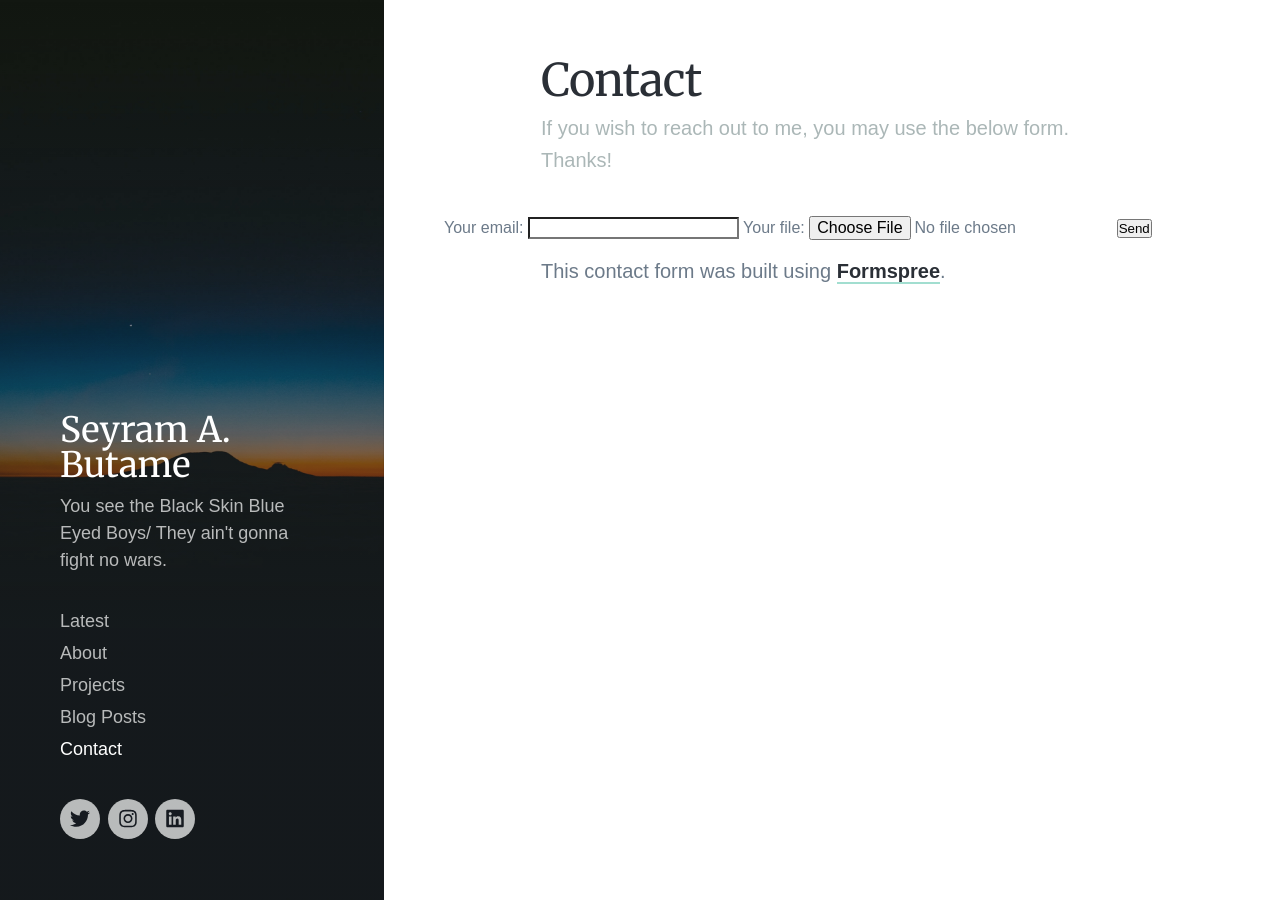
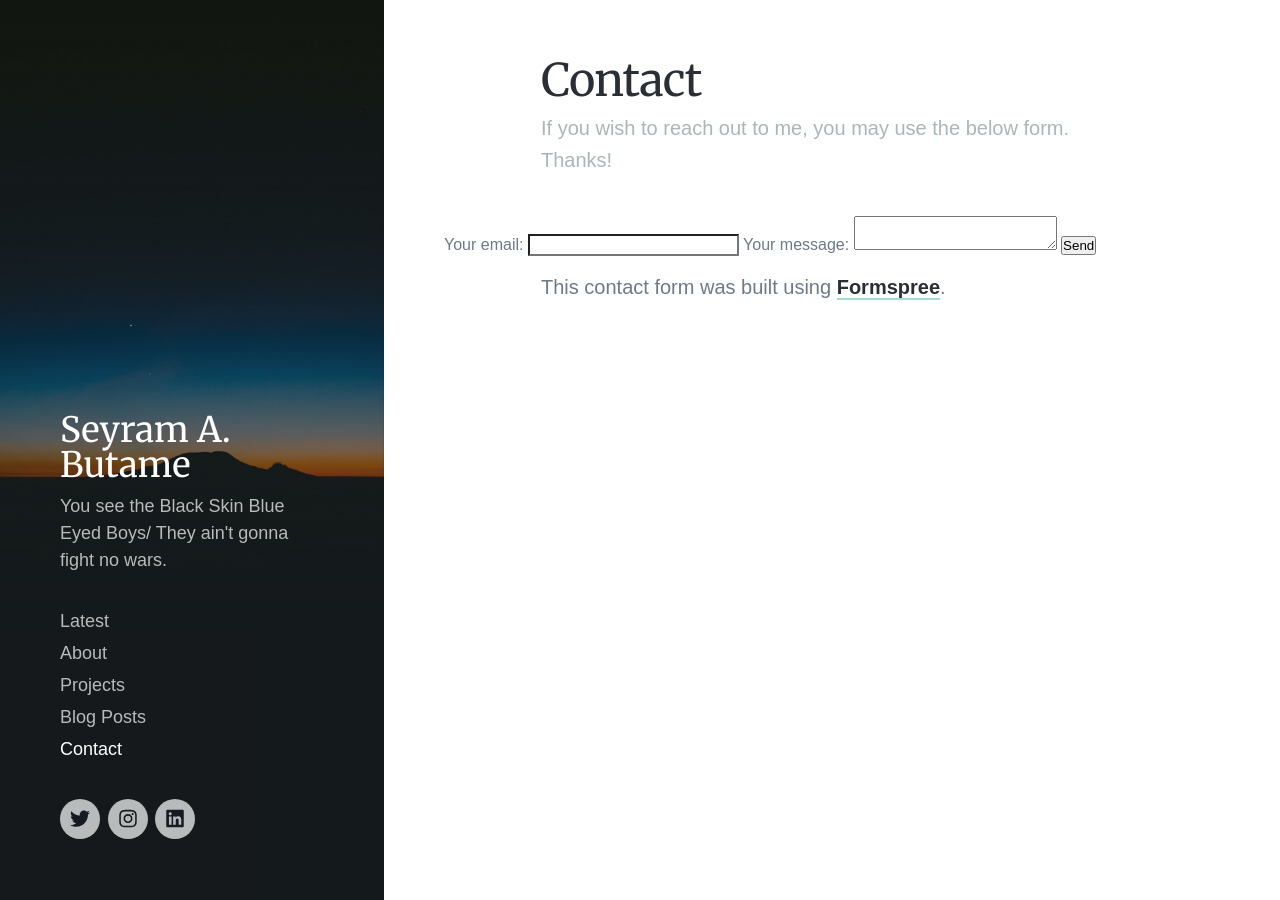
Before and after one commit to butames/blog.github.io, a Jekyll site: the page built from _pages/contact.md, in a window 1280 px wide and 900 px high. Built offline with Jekyll 4.4.1, drawn with Linux system fonts in a browser that asks for light colours; nearby versions of some CDN libraries; some web fonts are replaced.

Commit message:
Update contact.md

```diff
--- a/_pages/contact.md
+++ b/_pages/contact.md
@@ -8,16 +8,16 @@ featured_image: /images/background/background2.jpg
 <form
   action="https://formspree.io/f/xzbobbyw"
   method="POST"
-  enctype="multipart/form-data"
 >
   <label>
     Your email:
     <input type="email" name="_replyto">
   </label>
   <label>
-    Your file:
-    <input type="file" name="upload">
+    Your message:
+    <textarea name="message"></textarea>
   </label>
+  <!-- your other form fields go here -->
   <button type="submit">Send</button>
 </form>
 
```
